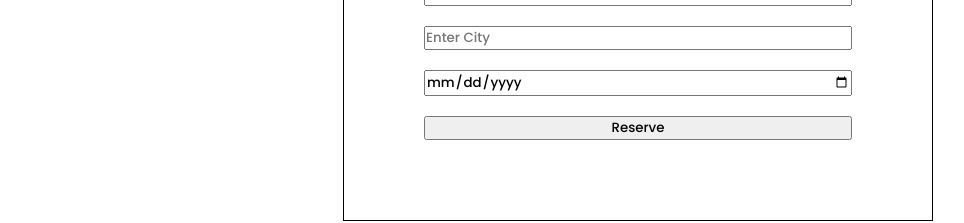
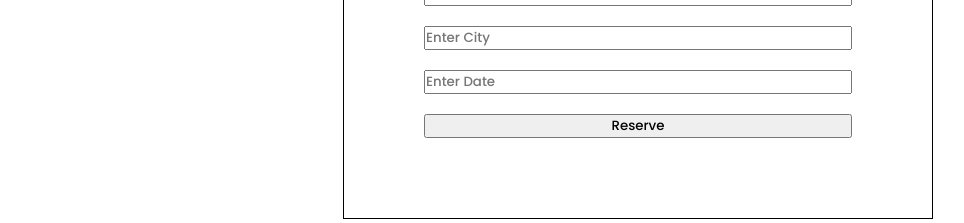
Before and after one commit to jerryowusu/final-capstone-frontend, a React (Create React App) app: page /add_reservations in a window 1280 px wide. Shown: the part 263-486 px from the top of the page, without its empty margins (2-966 px from the left). Built offline with nearby package versions, Linux system fonts and the light colour scheme.

Commit message:
Added Functionality to the `Reserve Car`

```diff
--- a/src/components/reservations/AddReservationForm.js
+++ b/src/components/reservations/AddReservationForm.js
@@ -1,13 +1,34 @@
 import React, { useState } from 'react';
+import { useDispatch } from 'react-redux';
+// import { useParams } from 'react-router-dom';
+import { reserveCar } from '../../redux/Reservations/reservation';
+import { getLocalStorage } from '../../logics/localStore';
 import './AddReservationForm.css';
 
 const AddReservationForm = () => {
   const [city, setCity] = useState('');
-  console.log(setCity);
+  const [date, setDate] = useState('');
+  const dispatch = useDispatch();
+  // const cars = useSelector((state) => state.allReservation.cars);
+  // const { id } = useParams();
+
+  // const myCar = cars.filter((car) => car.id === id);
+  // console.log(myCar);
+
+  const postData = (e) => {
+    e.preventDefault();
+    dispatch(reserveCar({
+      date,
+      city,
+      user_id: getLocalStorage().user_id,
+      car_id: 1,
+    }));
+  };
+
   return (
     <div className="form">
       <h2>Add Reservation</h2>
-      <form className="input">
+      <form onSubmit={postData} className="input">
         <div className="border-form">
           <select>
             <option>Car 1</option>
@@ -17,8 +38,14 @@ const AddReservationForm = () => {
             type="text"
             placeholder="Enter City"
             value={city}
+            onChange={(e) => setCity(e.target.value)}
           />
-          <input type="date" />
+          <input
+            type="text"
+            placeholder="Enter Date"
+            value={date}
+            onChange={(e) => setDate(e.target.value)}
+          />
           <button type="submit">Reserve</button>
         </div>
       </form>
--- a/src/redux/Reservations/reservation.js
+++ b/src/redux/Reservations/reservation.js
@@ -1,5 +1,7 @@
 // import { getLocalStorage } from '../../logics/localStore';
 // Action Types
+import postCar from '../../service/reserveCar';
+
 const FETCH_RESERV = 'FETCH_RESERV';
 const CREATE_RESERV = 'CREATE_RESERV';
 const DELETE_DATA = 'DELETE_DATA';
@@ -22,6 +24,15 @@ export const createReserve = (reservation) => ({
   type: CREATE_RESERV,
   payload: reservation,
 });
+
+export const reserveCar = (car) => {
+  try {
+    postCar(car);
+    console.log(car);
+  } catch (err) {
+    throw Error(err);
+  }
+};
 
 export const deleteData = (id) => ({
   type: DELETE_DATA,
```
